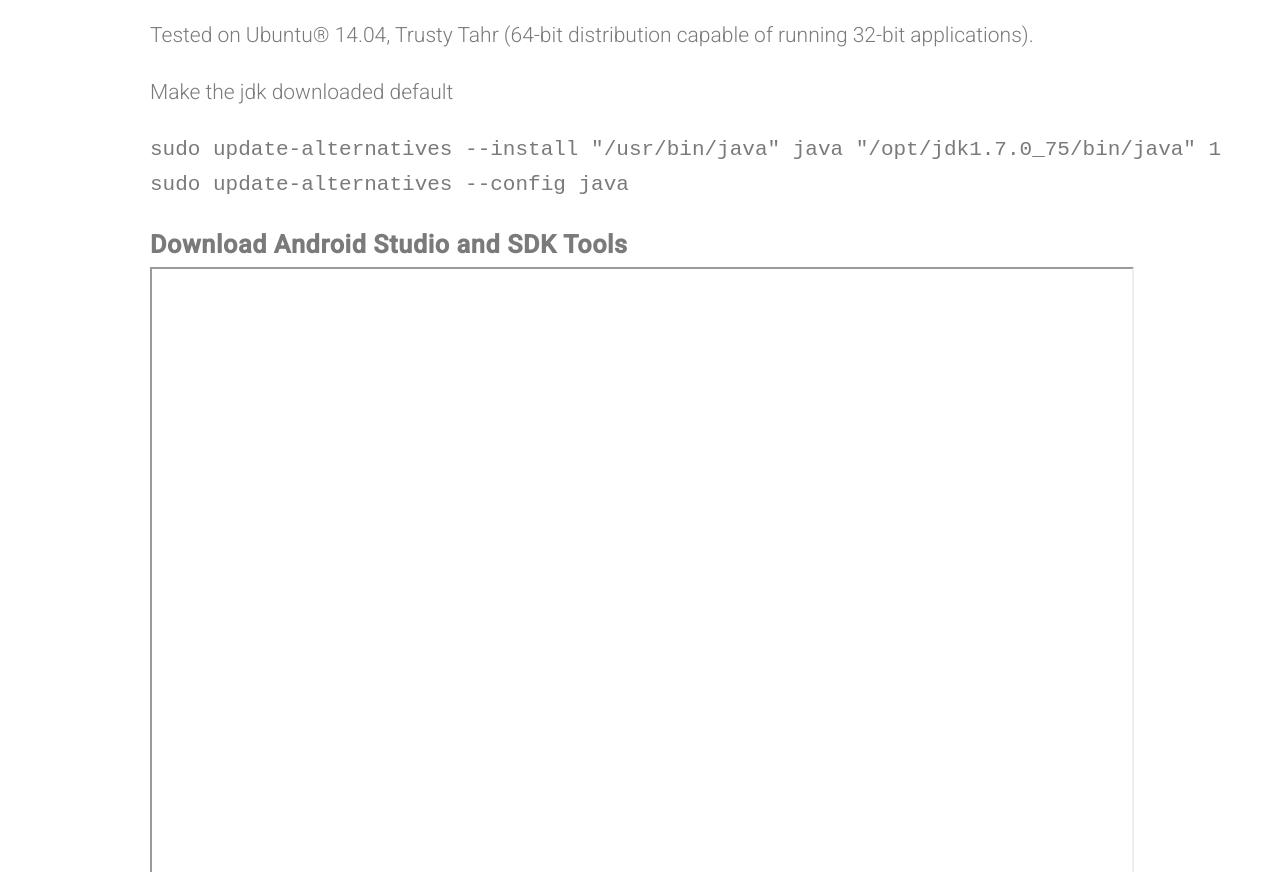
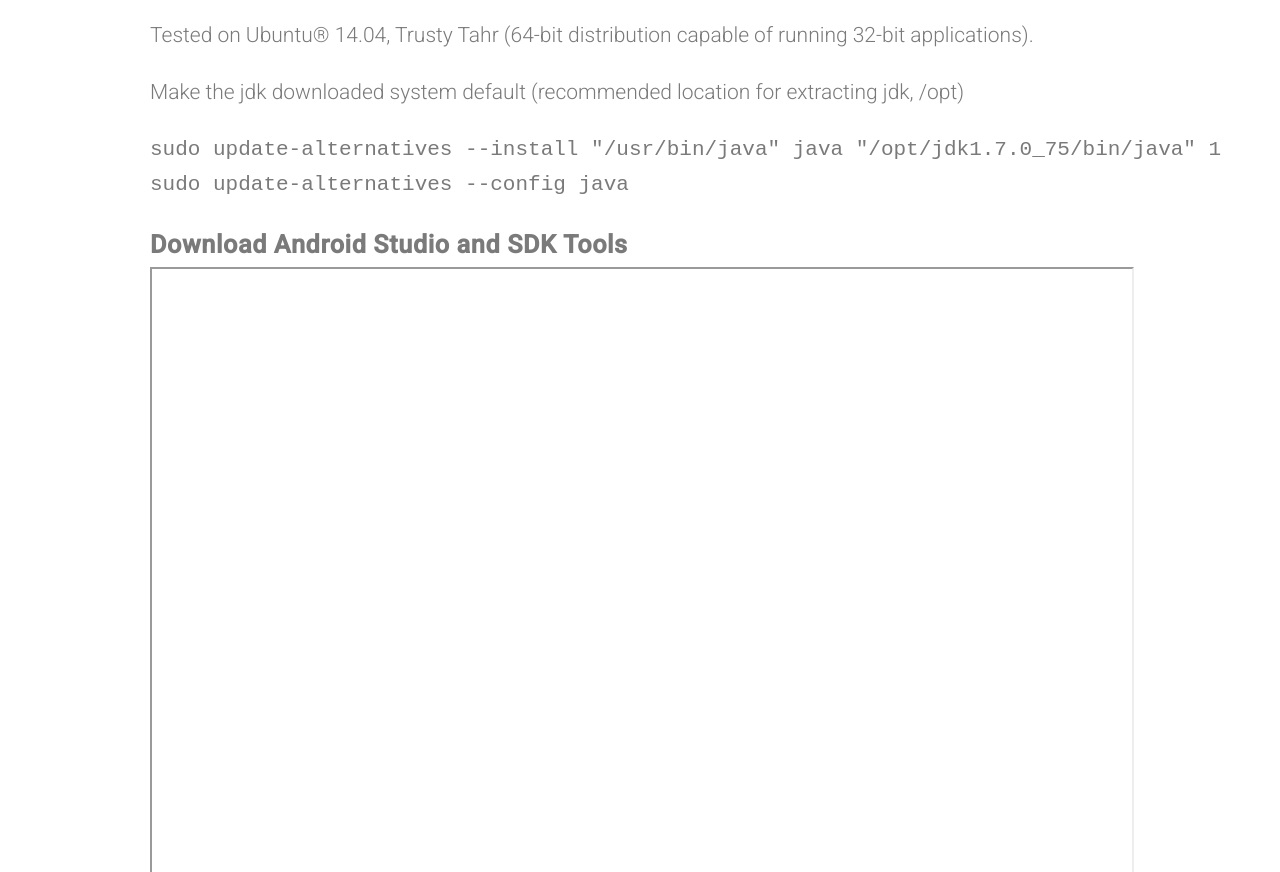
Before and after one commit to studyjams/studyjams.github.io, a plain HTML site: page index.html in a window 1280 px wide. Shown: the part 6027-6899 px from the top of the page. Drawn offline with Linux system fonts and the light colour scheme.

Commit message:
recommended dir for extracting jdk

```diff
--- a/index.html
+++ b/index.html
@@ -190,7 +190,7 @@
       <p>Tested on Ubuntu&reg;  14.04, Trusty Tahr (64-bit distribution capable of running
       32-bit applications).</p>
 
-      <p>Make the jdk downloaded default</p>
+      <p>Make the jdk downloaded system default (recommended location for extracting jdk, /opt)</p>
       <!-- TODO make the version consistent with the jdk links above -->
       <pre>sudo update-alternatives --install "/usr/bin/java" java "/opt/jdk1.7.0_75/bin/java" 1
 sudo update-alternatives --config java</pre>
```
